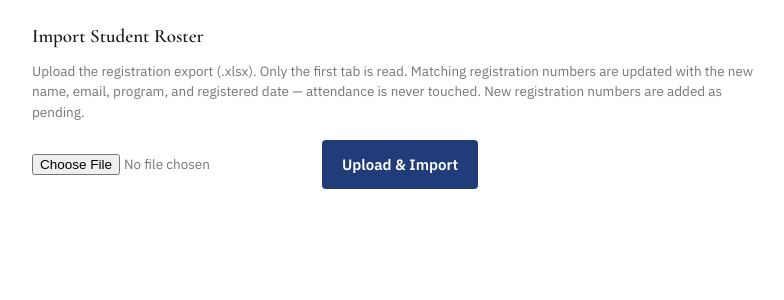
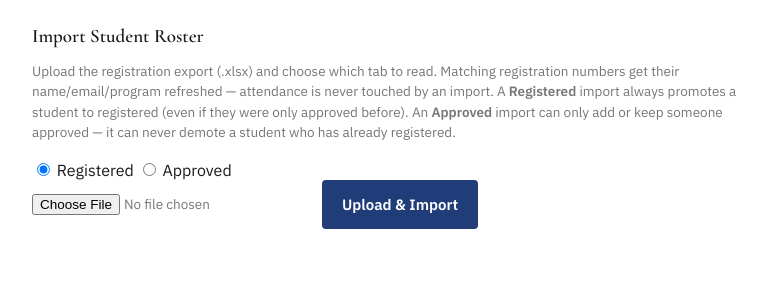
Before and after one commit to eamalindu/graduation, a PHP site: page /admin/import.php in a window 1280 px wide. Shown: the part 49-349 px from the top of the page, without its empty margins (236-1020 px from the left). Run offline with PHP 8.4, Linux system fonts and the light colour scheme; the visitor is signed in with stand-in values (Sample User, id 1); a stand-in replaces the project's code that opens the database connection.

Commit message:
Refactor roster import functionality to support mode selection and improve error handling

```diff
--- a/admin/api/search.php
+++ b/admin/api/search.php
@@ -18,11 +18,13 @@ if ($query === '') {
 try {
     $pdo = getDbConnection();
 
-    $stmt = $pdo->prepare('SELECT id, registration_number, full_name, email, program, registered_date, attendance_status, attendance_time, marked_by
+    $stmt = $pdo->prepare(
+        'SELECT id, registration_number, full_name, email, program, attendance_status, attendance_time, marked_by, roster_status
          FROM students
          WHERE registration_number LIKE :query1 OR full_name LIKE :query2
          ORDER BY full_name
-         LIMIT 25');
+         LIMIT 25'
+    );
     $likeQuery = '%' . $query . '%';
     $stmt->execute(['query1' => $likeQuery, 'query2' => $likeQuery]);
 
--- a/admin/import.php
+++ b/admin/import.php
@@ -24,14 +24,22 @@ function detectHeaderRow(array $rows): ?int
     return null;
 }
 
-function mapHeaderToField(string $header): ?string
+/**
+ * $mode is 'registered' or 'approved'. The Registered-tab export has a
+ * "Registered Date" column we want; the Approved-tab export has a
+ * "Submitted Date" column we deliberately do NOT want mapped to
+ * registered_date — an approved-but-not-registered student shouldn't get a
+ * registered_date at all.
+ */
+function mapHeaderToField(string $header, string $mode): ?string
 {
     $h = strtolower(trim($header));
     if ($h === '') {
         return null;
     }
-    // Order matters: "Registered Date" contains "reg", so date is checked first.
-    if (str_contains($h, 'date')) {
+    // Order matters: "Registered Date" / "Submitted Date" both contain "reg"-adjacent
+    // text, so date is checked before the registration-number check.
+    if ($mode === 'registered' && str_contains($h, 'date')) {
         return 'registered_date';
     }
     if (str_contains($h, 'reg') && (str_contains($h, 'no') || str_contains($h, 'number'))) {
@@ -56,7 +64,6 @@ function parseExcelDate(?string $value): ?string
     }
     $value = trim($value);
 
-    // A true Excel date cell (numeric day-serial), in case a future export uses one.
     if (is_numeric($value)) {
         $date = (new DateTime('1899-12-30'))->modify('+' . (int) $value . ' days');
         return $date->format('Y-m-d');
@@ -74,12 +81,13 @@ function parseExcelDate(?string $value): ?string
 }
 
 /** @return array{imported:int, updated:int, unchanged:int, skipped:array<int,string>, total_rows:int} */
-function importRoster(string $filePath, PDO $pdo): array
+function importRoster(string $filePath, PDO $pdo, string $mode): array
 {
-    $rows = SimpleXlsxReader::readFirstSheet($filePath);
+    $sheetPrefix = $mode === 'registered' ? 'Registered' : 'Approved';
+    $rows = SimpleXlsxReader::readSheetByNamePrefix($filePath, $sheetPrefix);
 
     if (count($rows) === 0) {
-        throw new RuntimeException('The first sheet is empty.');
+        throw new RuntimeException("The \"{$sheetPrefix}\" sheet is empty.");
     }
 
     $headerIndex = detectHeaderRow(array_slice($rows, 0, 5));
@@ -89,7 +97,7 @@ function importRoster(string $filePath, PDO $pdo): array
 
     $fieldMap = [];
     foreach ($rows[$headerIndex] as $colIndex => $header) {
-        $field = mapHeaderToField((string) $header);
+        $field = mapHeaderToField((string) $header, $mode);
         if ($field !== null) {
             $fieldMap[$colIndex] = $field;
         }
@@ -132,7 +140,7 @@ function importRoster(string $filePath, PDO $pdo): array
                 'full_name' => $fullName,
                 'email' => $record['email'] ?? '',
                 'program' => ($record['program'] ?? '') !== '' ? $record['program'] : null,
-            'registered_date' => parseExcelDate($record['registered_date']) ?? date('Y-m-d'),
+                'registered_date' => $mode === 'registered' ? (parseExcelDate($record['registered_date']) ?? date('Y-m-d')) : null,
         ];
     }
 
@@ -144,28 +152,50 @@ function importRoster(string $filePath, PDO $pdo): array
         try {
             $pdo->beginTransaction();
 
-            // Only roster fields are ever touched here — attendance_status,
-            // attendance_time, and marked_by are never in this statement, so a
-            // re-import can never undo someone's check-in.
+            if ($mode === 'registered') {
+                // Being in the Registered list always means roster_status becomes
+                // 'registered' — this is how an approved student gets promoted.
+                // attendance_status/attendance_time/marked_by are never touched here,
+                // so a re-import can never undo someone's check-in.
                 $stmt = $pdo->prepare(
-                'INSERT INTO students (registration_number, full_name, email, program, registered_date)
-                 VALUES (:registration_number, :full_name, :email, :program, :registered_date)
+                        "INSERT INTO students (registration_number, full_name, email, program, registered_date, roster_status)
+                     VALUES (:registration_number, :full_name, :email, :program, :registered_date, 'registered')
                      ON DUPLICATE KEY UPDATE
                         full_name = VALUES(full_name),
                         email = VALUES(email),
                         program = VALUES(program),
-                    registered_date = VALUES(registered_date)'
+                        registered_date = VALUES(registered_date),
+                        roster_status = 'registered'"
                 );
-
                 foreach ($valid as $record) {
                     $stmt->execute($record);
-                // MySQL's affected-rows for INSERT ... ON DUPLICATE KEY UPDATE:
-                // 1 = inserted, 2 = existing row changed, 0 = existing row already matched.
                     match ($stmt->rowCount()) {
                         1 => $inserted++,
                         2 => $updated++,
                         default => $unchanged++,
                     };
+                }
+            } else {
+                // Approved import can only ever ADD or upgrade-preserve — it must
+                // never demote someone who has already registered back to 'approved'.
+                $stmt = $pdo->prepare(
+                        "INSERT INTO students (registration_number, full_name, email, program, roster_status)
+                     VALUES (:registration_number, :full_name, :email, :program, 'approved')
+                     ON DUPLICATE KEY UPDATE
+                        full_name = VALUES(full_name),
+                        email = VALUES(email),
+                        program = VALUES(program),
+                        roster_status = IF(roster_status = 'registered', roster_status, 'approved')"
+                );
+                foreach ($valid as $record) {
+                    unset($record['registered_date']); // not a placeholder in this statement
+                    $stmt->execute($record);
+                    match ($stmt->rowCount()) {
+                        1 => $inserted++,
+                        2 => $updated++,
+                        default => $unchanged++,
+                    };
+                }
             }
 
             $pdo->commit();
@@ -186,8 +216,11 @@ function importRoster(string $filePath, PDO $pdo): array
 
 $result = null;
 $error = null;
+$mode = 'registered';
 
 if ($_SERVER['REQUEST_METHOD'] === 'POST') {
+    $mode = ($_POST['mode'] ?? 'registered') === 'approved' ? 'approved' : 'registered';
+
     if (!verifyCsrfToken($_POST['csrf_token'] ?? null)) {
         $error = 'Session expired. Please try again.';
     } elseif (empty($_FILES['roster']) || $_FILES['roster']['error'] !== UPLOAD_ERR_OK) {
@@ -200,7 +233,7 @@ if ($_SERVER['REQUEST_METHOD'] === 'POST') {
         $error = 'Only .xlsx files are supported.';
     } else {
         try {
-            $result = importRoster($_FILES['roster']['tmp_name'], getDbConnection());
+            $result = importRoster($_FILES['roster']['tmp_name'], getDbConnection(), $mode);
         } catch (Throwable $e) {
             error_log('roster import error: ' . $e->getMessage());
             $error = 'Could not process the file: ' . $e->getMessage();
@@ -217,13 +250,12 @@ $csrfToken = csrfToken();
     <meta name="viewport" content="width=device-width, initial-scale=1.0">
     <meta name="theme-color" content="#7A1F2B">
     <meta name="robots" content="noindex, nofollow">
-    <title>Students Upload | Graduation Attendance</title>
+    <title>Import Roster — Metropolitan College Admin</title>
     <link rel="preconnect" href="https://fonts.googleapis.com">
     <link rel="preconnect" href="https://fonts.gstatic.com" crossorigin>
     <link href="https://fonts.googleapis.com/css2?family=Cormorant+Garamond:wght@500;600;700&family=IBM+Plex+Mono:wght@500;600&family=IBM+Plex+Sans:wght@400;500;600&display=swap" rel="stylesheet">
     <link rel="stylesheet" href="../assets/css/style.css">
     <link rel="stylesheet" href="assets/css/admin.css">
-    <link rel="icon" type="image/ico" href="../favicon.ico"/>
 </head>
 <body>
 <div class="admin-page">
@@ -233,8 +265,8 @@ $csrfToken = csrfToken();
             <span>Admin &middot; Attendance</span>
         </div>
         <nav class="admin-topbar__nav">
-      <a href="dashboard.php">Dashboard</a>
-      <a href="import.php" class="is-active">Import Students</a>
+            <a href="dashboard.php" >Dashboard</a>
+            <a href="import.php" class="is-active" >Import Students</a>
             <a href="charts.php">Charts</a>
         </nav>
         <div class="admin-topbar__user">
@@ -248,26 +280,43 @@ $csrfToken = csrfToken();
         <section class="panel-section">
             <h2 class="section-title">Import Student Roster</h2>
             <p class="section-note" style="max-width: 100%">
-        Upload the registration export (.xlsx). Only the first tab is read.
-        Matching registration numbers are updated with the new name, email,
-        program, and registered date — attendance is never touched. New
-        registration numbers are added as pending.
+                Upload the registration export (.xlsx) and choose which tab to read.
+                Matching registration numbers get their name/email/program refreshed
+                — attendance is never touched by an import. A <strong>Registered</strong>
+                import always promotes a student to registered (even if they were only
+                approved before). An <strong>Approved</strong> import can only add or
+                keep someone approved — it can never demote a student who has already
+                registered.
             </p>
 
             <?php if ($error): ?>
                 <div class="message"><?= htmlspecialchars($error, ENT_QUOTES) ?></div>
             <?php endif; ?>
 
-      <form method="POST" enctype="multipart/form-data" class="import-form">
+            <form method="POST" enctype="multipart/form-data">
                 <input type="hidden" name="csrf_token" value="<?= htmlspecialchars($csrfToken, ENT_QUOTES) ?>">
+
+                <div class="mode-select">
+                    <label class="mode-option">
+                        <input type="radio" name="mode" value="registered" <?= $mode === 'registered' ? 'checked' : '' ?>>
+                        Registered
+                    </label>
+                    <label class="mode-option">
+                        <input type="radio" name="mode" value="approved" <?= $mode === 'approved' ? 'checked' : '' ?>>
+                        Approved
+                    </label>
+                </div>
+
+                <div class="import-form">
                     <input type="file" name="roster" accept=".xlsx" required class="file-input">
                     <button type="submit" class="btn btn--primary btn--inline">Upload &amp; Import</button>
+                </div>
             </form>
         </section>
 
         <?php if ($result): ?>
             <section class="panel-section">
-        <h2 class="section-title">Import Results</h2>
+                <h2 class="section-title">Import Results — <?= $mode === 'registered' ? 'Registered' : 'Approved' ?></h2>
 
                 <div class="stats-grid">
                     <div class="stat-card">
--- a/admin/includes/SimpleXlsxReader.php
+++ b/admin/includes/SimpleXlsxReader.php
@@ -16,18 +16,77 @@ class SimpleXlsxReader
     /** @return array<int, array<int, string|null>> Rows of cell values, 0-indexed columns. */
     public static function readFirstSheet(string $path): array
     {
+        return self::readSheetByIndex($path, 0);
+    }
+
+    /**
+     * Finds the first sheet (by tab order) whose name starts with $prefix
+     * (case-insensitive) and reads it — e.g. "Approved" matches "Approved (116)"
+     * regardless of the live count in the tab name.
+     *
+     * @return array<int, array<int, string|null>>
+     * @throws RuntimeException if no sheet name matches.
+     */
+    public static function readSheetByNamePrefix(string $path, string $prefix): array
+    {
         $zip = new ZipArchive();
         if ($zip->open($path) !== true) {
             throw new RuntimeException('Could not open the file as a .xlsx archive.');
         }
 
         try {
-            $sheetTarget = self::resolveFirstSheetTarget($zip);
+            $names = self::listSheetNames($zip);
+            $needle = strtolower($prefix);
+            $matchIndex = null;
+            foreach ($names as $i => $name) {
+                if (str_starts_with(strtolower(trim($name)), $needle)) {
+                    $matchIndex = $i;
+                    break;
+                }
+            }
+
+            if ($matchIndex === null) {
+                throw new RuntimeException("No sheet found starting with \"{$prefix}\". Sheets in this file: " . implode(', ', $names));
+            }
+
+            $sheetTarget = self::resolveSheetTargetByIndex($zip, $matchIndex);
             $sharedStrings = self::readSharedStrings($zip);
             return self::readSheetRows($zip, $sheetTarget, $sharedStrings);
         } finally {
             $zip->close();
         }
+    }
+
+    /** @return array<int, array<int, string|null>> */
+    private static function readSheetByIndex(string $path, int $index): array
+    {
+        $zip = new ZipArchive();
+        if ($zip->open($path) !== true) {
+            throw new RuntimeException('Could not open the file as a .xlsx archive.');
+        }
+
+        try {
+            $sheetTarget = self::resolveSheetTargetByIndex($zip, $index);
+            $sharedStrings = self::readSharedStrings($zip);
+            return self::readSheetRows($zip, $sheetTarget, $sharedStrings);
+        } finally {
+            $zip->close();
+        }
+    }
+
+    /** @return array<int, string> Sheet names in actual tab order. */
+    private static function listSheetNames(ZipArchive $zip): array
+    {
+        $workbook = self::xml($zip, 'xl/workbook.xml');
+        if ($workbook === null) {
+            throw new RuntimeException('xl/workbook.xml not found — is this a valid .xlsx file?');
+        }
+
+        $names = [];
+        foreach ($workbook->sheets->sheet as $sheet) {
+            $names[] = (string) $sheet['name'];
+        }
+        return $names;
     }
 
     private static function xml(ZipArchive $zip, string $name): ?SimpleXMLElement
@@ -39,7 +98,7 @@ class SimpleXlsxReader
         return new SimpleXMLElement($content);
     }
 
-    private static function resolveFirstSheetTarget(ZipArchive $zip): string
+    private static function resolveSheetTargetByIndex(ZipArchive $zip, int $index): string
     {
         $workbook = self::xml($zip, 'xl/workbook.xml');
         if ($workbook === null) {
@@ -50,12 +109,12 @@ class SimpleXlsxReader
         $rNamespace = $namespaces['r'] ?? 'http://schemas.openxmlformats.org/officeDocument/2006/relationships';
 
         $sheets = $workbook->sheets->sheet;
-        if (count($sheets) === 0) {
-            throw new RuntimeException('No sheets found in workbook.');
+        if (!isset($sheets[$index])) {
+            throw new RuntimeException("No sheet at tab position {$index}.");
         }
 
-        $firstSheet = $sheets[0];
-        $rId = (string) $firstSheet->attributes($rNamespace)['id'];
+        $targetSheet = $sheets[$index];
+        $rId = (string) $targetSheet->attributes($rNamespace)['id'];
 
         $rels = self::xml($zip, 'xl/_rels/workbook.xml.rels');
         if ($rels === null) {
@@ -68,7 +127,7 @@ class SimpleXlsxReader
             }
         }
 
-        throw new RuntimeException('Could not resolve the first sheet.');
+        throw new RuntimeException('Could not resolve the target sheet.');
     }
 
     /** @return array<int, string> */
```
Also changed, not shown: admin/assets/js/admin.js (+12 -6 lines), api/mark_attendance.php (+31 -8 lines), api/search_student.php (+21 -5 lines). Lines whose indentation alone changed are shown as unchanged.
